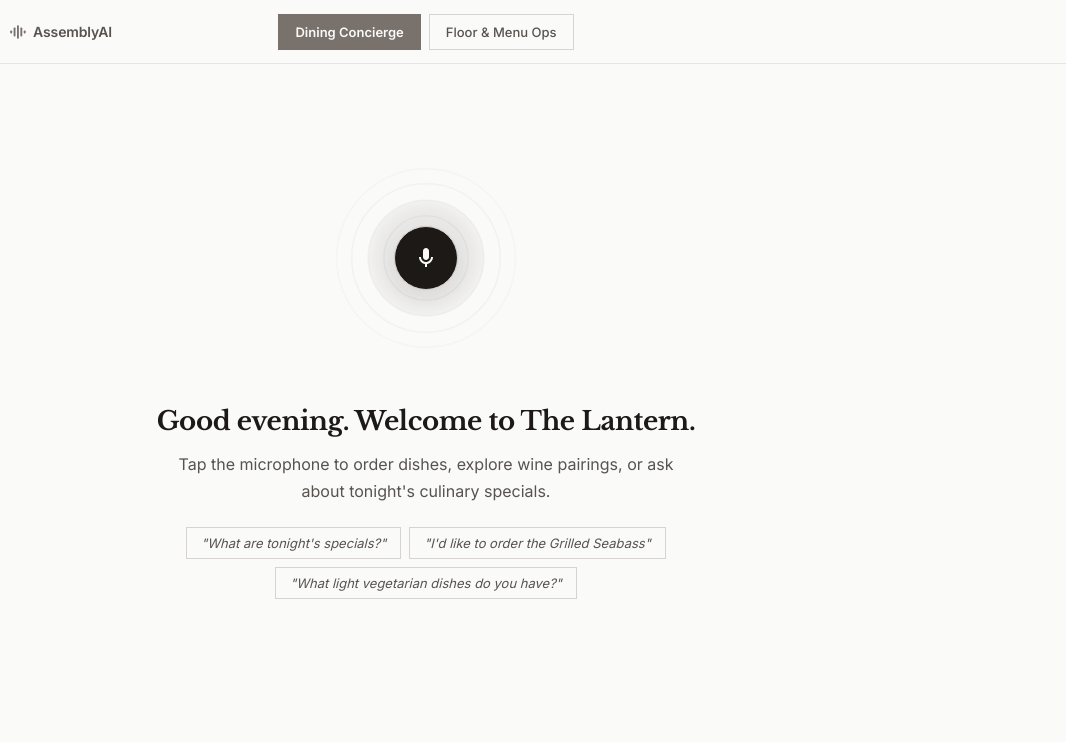
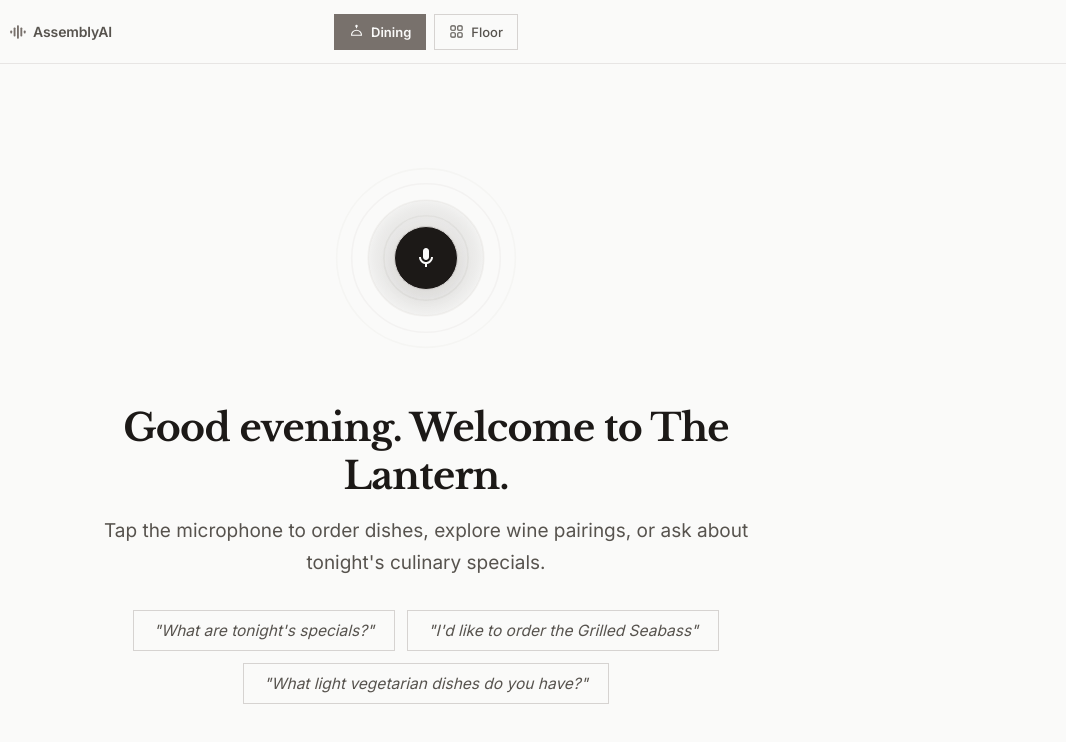
Before and after one commit to BennedictQuanTon/Team-Develarper---AssemblyAI---Voice-Agent-Hackathon, a website built with Vite: page frontend/index.html in a window 1280 px wide. Shown: the full height of the page, 214-1280 px from the left. Built offline with nearby package versions, Linux system fonts and the light colour scheme.

Commit message:
uupdate 3

```diff
--- a/frontend/index.html
+++ b/frontend/index.html
@@ -33,13 +33,23 @@
       </div>
     </div>
 
-    <!-- Minimal Filter Chip Navigation -->
+    <!-- Minimal Filter Chip Navigation with Logo Icons & Short Names -->
     <nav class="segmented-control" role="tablist" aria-label="Views">
-      <button type="button" class="segment-btn" id="tabGuest" role="tab" aria-selected="true" aria-controls="viewGuest">
-        Dining Concierge
+      <button type="button" class="segment-btn" id="tabGuest" role="tab" aria-selected="true" aria-controls="viewGuest" title="Dining Concierge">
+        <svg class="segment-icon" viewBox="0 0 24 24" fill="none" stroke="currentColor" stroke-width="1.8" stroke-linecap="round" stroke-linejoin="round" aria-hidden="true">
+          <path d="M12 3v3m-8 12h16M4 18a8 8 0 0 1 16 0" />
+          <circle cx="12" cy="3" r="1" fill="currentColor" />
+        </svg>
+        <span>Dining</span>
       </button>
-      <button type="button" class="segment-btn" id="tabOps" role="tab" aria-selected="false" aria-controls="viewOps">
-        Floor &amp; Menu Ops
+      <button type="button" class="segment-btn" id="tabOps" role="tab" aria-selected="false" aria-controls="viewOps" title="Floor &amp; Menu Operations">
+        <svg class="segment-icon" viewBox="0 0 24 24" fill="none" stroke="currentColor" stroke-width="1.8" stroke-linecap="round" stroke-linejoin="round" aria-hidden="true">
+          <rect x="3" y="3" width="7" height="7" rx="1.5" />
+          <rect x="14" y="3" width="7" height="7" rx="1.5" />
+          <rect x="14" y="14" width="7" height="7" rx="1.5" />
+          <rect x="3" y="14" width="7" height="7" rx="1.5" />
+        </svg>
+        <span>Floor</span>
       </button>
     </nav>
 
--- a/frontend/src/styles/components.css
+++ b/frontend/src/styles/components.css
@@ -19,8 +19,9 @@
   display: inline-flex;
   align-items: center;
   justify-content: center;
+  gap: 7px;
   min-height: 36px;
-  padding: 6px 16px;
+  padding: 6px 14px;
   border: 1px solid var(--border-medium);
   border-radius: var(--radius-none);
   background: transparent;
@@ -33,6 +34,13 @@
   transition: all 0.15s ease;
 }
 
+.segment-icon {
+  width: 15px;
+  height: 15px;
+  flex-shrink: 0;
+  stroke: currentColor;
+}
+
 .segment-btn:hover {
   background-color: var(--surface-card);
   color: var(--content-primary);
@@ -43,6 +51,10 @@
   border-color: var(--color-primary);
   color: var(--surface-bg);
   font-weight: 600;
+}
+
+.segment-btn[aria-selected="true"] .segment-icon {
+  stroke: var(--surface-bg);
 }
 
 .segment-btn:focus-visible {
@@ -144,53 +156,53 @@
    ============================================================ */
 .dialogue-stage {
   width: 100%;
-  max-width: 660px;
+  max-width: 760px;
   margin: 0 auto;
 }
 
-/* Welcome Card (Initial Greeting State) */
+/* Welcome Card (Initial Greeting State) - Significantly enlarged per user request */
 .welcome-card {
   display: flex;
   flex-direction: column;
   align-items: center;
   text-align: center;
-  gap: 12px;
+  gap: 16px;
   padding: 0 var(--space-2);
 }
 
 .welcome-title {
   font-family: var(--font-display);
-  font-size: 26px;
+  font-size: 38px;
   font-weight: 700;
-  line-height: 1.35;
-  letter-spacing: -0.015em;
+  line-height: 1.25;
+  letter-spacing: -0.02em;
   color: var(--content-primary);
 }
 
 .welcome-sub {
   font-family: var(--font-text);
-  font-size: 16px;
+  font-size: 19px;
   line-height: 1.7;
   color: var(--content-secondary);
-  max-width: 540px;
+  max-width: 660px;
 }
 
 .suggestion-chips {
   display: flex;
   flex-wrap: wrap;
   justify-content: center;
-  gap: 8px;
-  margin-top: 10px;
+  gap: 12px;
+  margin-top: 14px;
 }
 
 .chip-prompt {
   font-family: var(--font-text);
-  font-size: 13px;
+  font-size: 15.5px;
   color: var(--content-secondary);
   background-color: var(--surface-bg);
   border: 1px solid var(--border-medium);
   border-radius: var(--radius-none);
-  padding: 7px 14px;
+  padding: 10px 20px;
   cursor: pointer;
   transition: all 0.15s ease;
   font-style: italic;
```
